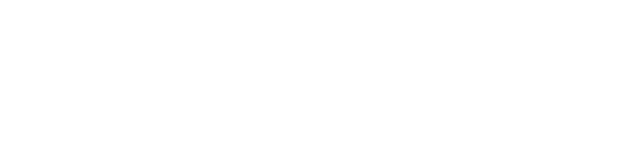
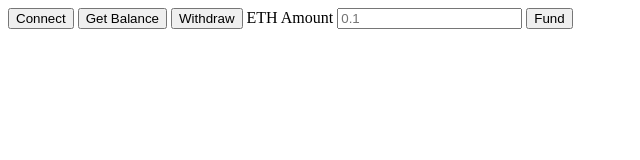
Before and after one commit to mektigboy/html-fund-me, a website: page index.html in a window 1280 px wide. Shown: the whole page, without its empty margins (0-640 px from the left). Drawn offline with Linux system fonts and the light colour scheme.

Commit message:
Update index.html

```diff
--- a/index.html
+++ b/index.html
@@ -6,5 +6,15 @@
         <meta name="viewport" content="width=device-width, initial-scale=1.0" />
         <title>Fund Me App</title>
     </head>
-    <body></body>
+    <body>
+        <button id="connectButton">Connect</button>
+        <button id="balanceButton">Get Balance</button>
+        <button id="withdrawButton">Withdraw</button>
+        <!-- <form> -->
+        <label for="ethAmount">ETH Amount</label>
+        <input id="ethAmount" placeholder="0.1" />
+        <button type="button" id="fundButton">Fund</button>
+        <!-- </form> -->
+    </body>
+    <script src="./index.js" type="module"></script>
 </html>
```
